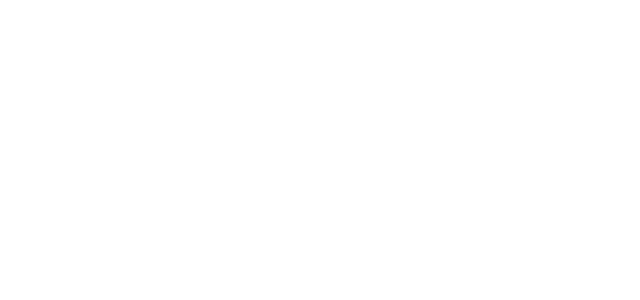
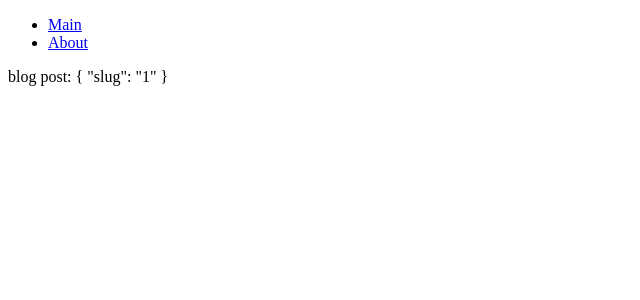
Before and after one commit to mohamed-omar-mubark/portfolio, a Nuxt app: page /blog/1 in a window 1280 px wide. Before the commit this address had no page. Shown: the top 300 px of the page, without its empty margins (0-640 px from the left). Built offline with nearby package versions, Linux system fonts and the light colour scheme.

Commit message:
feat: :sparkles: add default layout

```diff
--- a/app.vue
+++ b/app.vue
@@ -1,5 +1,5 @@
 <template>
-  <div>
+  <NuxtLayout>
     <NuxtPage />
-  </div>
+  </NuxtLayout>
 </template>
--- /dev/null
+++ b/layouts/default.vue
@@ -0,0 +1,17 @@
+<template>
+  <div>
+    <nav>
+      <ul>
+        <li>
+          <NuxtLink to="/">Main</NuxtLink>
+        </li>
+        <li>
+          <NuxtLink to="/about">About</NuxtLink>
+        </li>
+      </ul>
+    </nav>
+    <slot />
+  </div>
+</template>
+
+<script setup></script>
--- /dev/null
+++ b/pages/blog/[slug].vue
@@ -0,0 +1,5 @@
+<template>
+  <div>blog post: {{ $route.params }}</div>
+</template>
+
+<script setup></script>
--- /dev/null
+++ b/pages/blog/index.vue
@@ -0,0 +1,5 @@
+<template>
+  <div>all blog posts</div>
+</template>
+
+<script setup></script>
```
